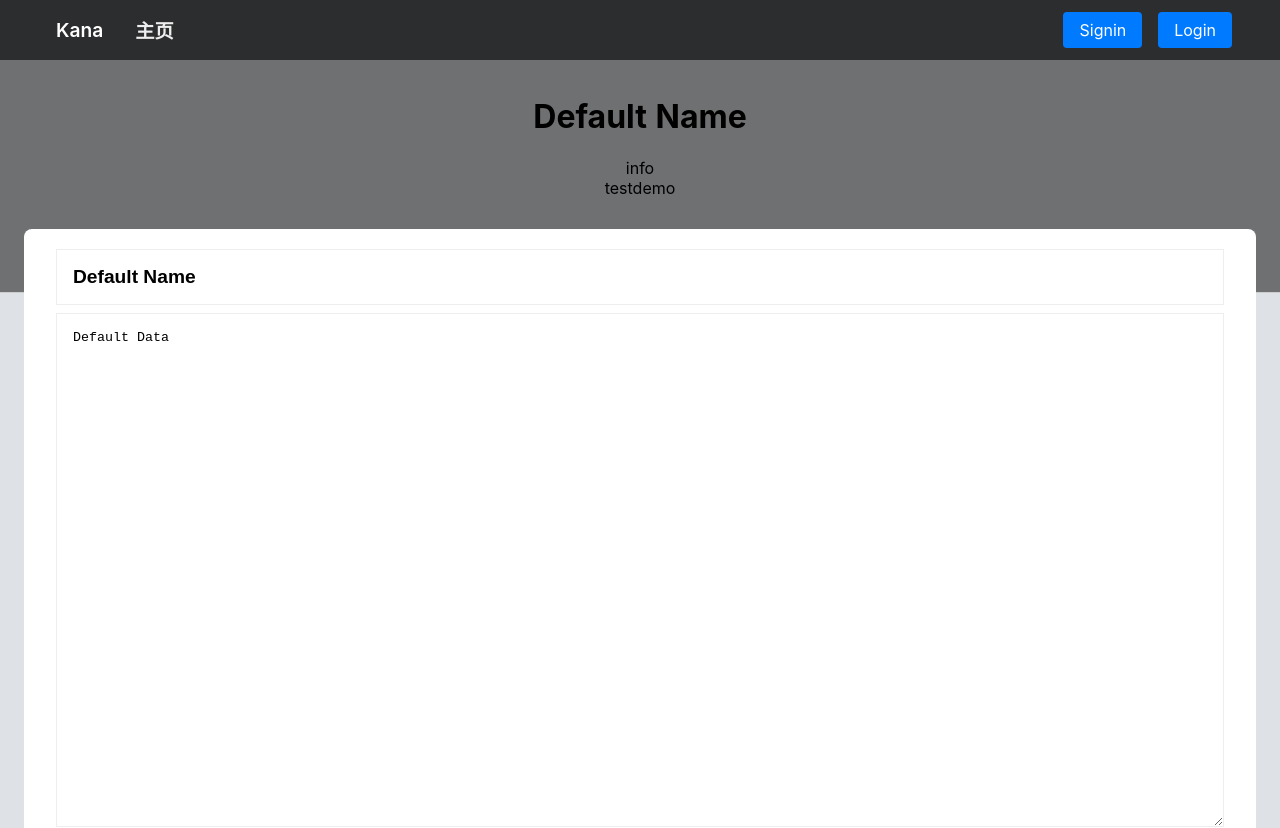
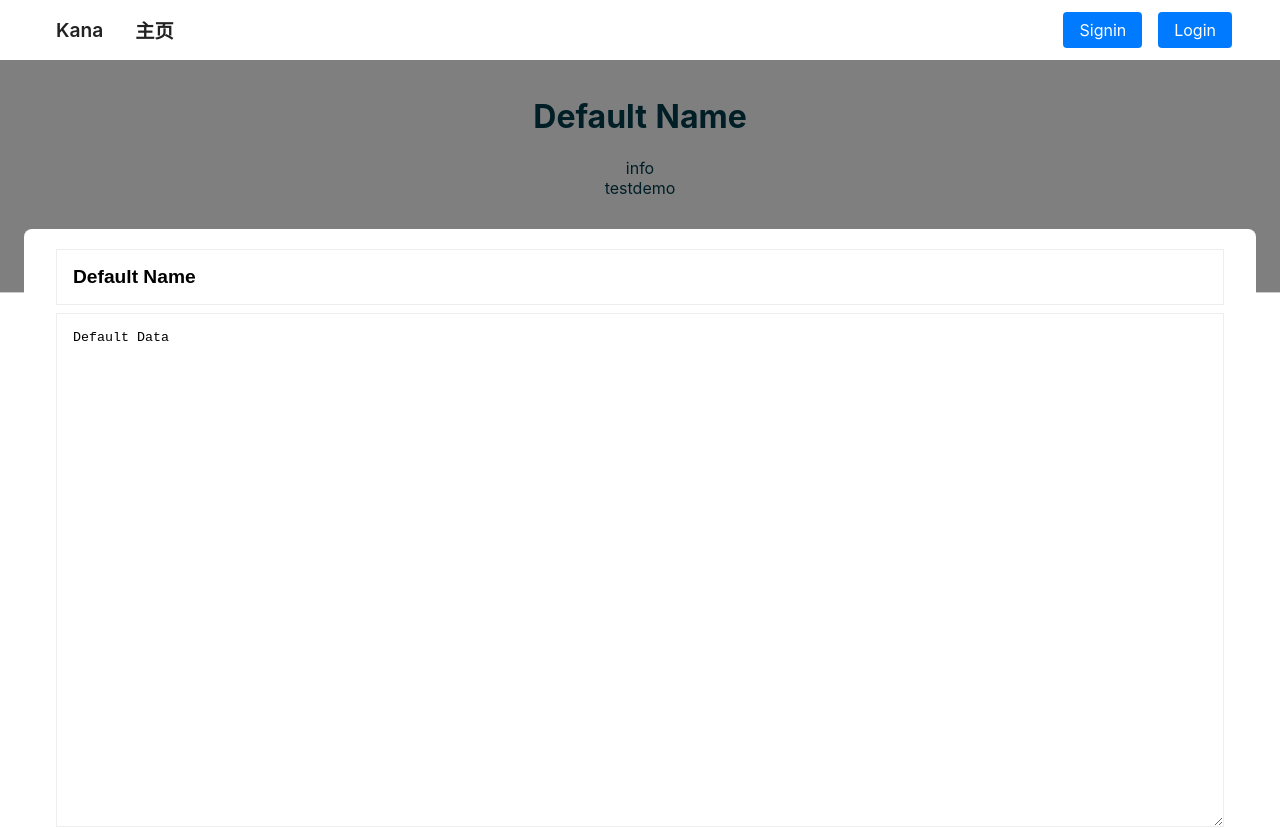
Before and after one commit to InvisibleFuture/kana-bbs, a Nuxt app: page /thread/create in a window 1280 px wide. Shown: the top 828 px of the page. Built offline with nearby package versions, Linux system fonts and the light colour scheme; no server answers.

Commit message:
格局突然变了..

```diff
--- /dev/null
+++ b/assets/sass/default.sass
@@ -0,0 +1,32 @@
+@import "main.sass"
+
+// 元素的默认状态
+html, body
+  font-family: "Source Sans Pro", -apple-system, BlinkMacSystemFont, "Segoe UI", Roboto, "Helvetica Neue", Arial, sans-serif
+  font-size: 16px
+  word-spacing: 1px
+  -ms-text-size-adjust: 100%
+  -webkit-text-size-adjust: 100%
+  -moz-osx-font-smoothing: grayscale
+  -webkit-font-smoothing: antialiased
+  box-sizing: border-box
+  margin: 0
+  padding: 0
+  color: var(--color-default)
+  background-color: var(--background-default)
+  min-height: 100vh
+
+button
+  background: #cc1414
+  color: #ffffff
+  border: none
+  border-radius: .25rem
+
+a
+  text-decoration: none
+a:link  //未访问的
+  color: #222222
+a:visited //已访问的
+  color: #444444
+a:active //点击时
+  color: #2233cc
--- /dev/null
+++ b/assets/sass/main.sass
@@ -0,0 +1,33 @@
+// 调色盘 @satori (不涉及默认元素操作)
+//
+// 背景色 基调为纯白 #ffffff
+// 背景色 主调为薄灰 #f5f6f7
+//
+// 前景色 基调为深灰 #222222
+// 前景色 主调为厚黑 #111111
+
+:root
+  --background-default: #ffffff
+  --background-main: #f5f6f7
+
+  --color-default: rgba(0,30,38, 1)
+  --color-main: rgba(0,30,38, 1)
+
+// 仪式
+.ceremony
+  padding-top: 10rem
+  padding-bottom: 10rem
+  margin: 10rem 0
+  background: var(--background-main)
+
+// 界限
+.circumscription
+  @media (min-width: 480px)
+    margin: 0 2rem
+  @media (min-width: 1280px)
+    max-width: 1200px
+    margin-left: auto
+    margin-right: auto
+
+// 汇聚 converge
+// 过渡 transition: all .75s linear
--- /dev/null
+++ b/components/Model/Box.vue
@@ -0,0 +1,129 @@
+<template lang="pug">
+.model-box
+  .wrap
+    .cube
+      .front
+      .back
+      .left
+      .right
+      .top
+      .bottom
+
+      i.ifront
+      i.iback
+      i.ileft
+      i.iright
+      i.itop
+      i.ibottom
+</template>
+
+<style lang="sass">
+.model-box
+  .wrap
+    height: 200px
+    margin-top: 200px
+    perspective: 1000px
+    perspective-origin: 50% 50%
+    background: #222
+    border-radius: .5rem
+    .cube
+      position: relative
+      width: 12.5rem
+      height: 12.5rem
+      margin: 0 auto
+      transform-style: preserve-3d
+      animation: box 15s linear infinite
+      transform: rotateX(0deg) rotateY(0deg)
+      div
+        position: absolute
+        top: 0
+        left: 0
+        opacity: 0.8
+        width: 100%
+        height: 100%
+        font-size: 1.25rem
+        color: white
+        text-align: center
+        line-height: 200px
+        transition: transform .75s ease-in
+      .front
+        background: linear-gradient(blueviolet,dodgerblue)
+        background-size: auto 100%
+        transform: translateZ(100px)
+      .back
+        background: linear-gradient(blueviolet,dodgerblue)
+        background-size: auto 100%
+        transform: translateZ(-100px) rotateY(180deg)
+      .right
+        background: linear-gradient(blueviolet,dodgerblue)
+        background-size: auto 100%
+        transform: rotateY(90deg) translateZ(100px)
+      .left
+        background: linear-gradient(blueviolet,dodgerblue)
+        background-size: auto 100%
+        transform: rotateY(-90deg) translateZ(100px)
+      .top
+        background: linear-gradient(blueviolet,blueviolet)
+        background-size: auto 100%
+        transform: rotateX(90deg) translateZ(100px)
+      .bottom
+        background: linear-gradient(dodgerblue,dodgerblue)
+        background-size: auto 100%
+        transform: rotateX(-90deg) translateZ(100px)
+      i
+        position: absolute
+        top: 50%
+        left: 50%
+        margin-top: -50px
+        margin-left: -50px
+        width: 100px
+        height: 100px
+      .ifront
+        background: linear-gradient(blueviolet,dodgerblue)
+        background-size: auto 100%
+        transform: translateZ(50px)
+      .iback
+        background: linear-gradient(blueviolet,dodgerblue)
+        background-size: auto 100%
+        transform: translateZ(-50px) rotateY(180deg)
+      .iright
+        background: linear-gradient(blueviolet,dodgerblue)
+        background-size: auto 100%
+        transform: rotateY(90deg) translateZ(50px)
+      .ileft
+        background: linear-gradient(blueviolet,dodgerblue)
+        background-size: auto 100%
+        transform: rotateY(-90deg) translateZ(50px)
+      .itop
+        background: linear-gradient(blueviolet,blueviolet)
+        background-size: auto 100%
+        transform: rotateX(90deg) translateZ(50px)
+      .ibottom
+        background: linear-gradient(dodgerblue,dodgerblue)
+        background-size: auto 100%
+        transform: rotateX(-90deg) translateZ(50px)
+    .cube:hover
+      .front
+        background-size: auto 100%
+        transform: translateZ(200px)
+      .back
+        background-size: auto 100%
+        transform: translateZ(-200px) rotateY(180deg)
+      .right
+        background-size: auto 100%
+        transform: rotateY(90deg) translateZ(200px)
+      .left
+        background-size: auto 100%
+        transform: rotateY(-90deg) translateZ(200px)
+      .top
+        background-size: auto 100%
+        transform: rotateX(90deg) translateZ(200px)
+      .bottom
+        background-size: auto 100%
+        transform: rotateX(-90deg) translateZ(200px)
+@keyframes box
+  0%
+    transform: rotateX(0) rotateY(0)
+  100%
+    transform: rotateX(360deg) rotateY(360deg)
+</style>
--- /dev/null
+++ b/components/Model/ConesInner.vue
@@ -0,0 +1,61 @@
+<template lang="pug">
+ul.model-cones-inner
+  li.bottom
+  li.front
+  li.right
+  li.left
+</template>
+
+<style lang="sass" scoped>
+.model-cones-inner
+  position: relative
+  top: 8px
+  left: 32px
+  width: 64px
+  height: 64px
+  padding: 0
+  list-style: none
+  display: block
+  margin: -25px 0 0 -25px
+  -webkit-transform-style: preserve-3d
+  transform-style: preserve-3d
+  -webkit-transform-origin: 25px 25px
+  transform-origin: 25px 25px
+  -webkit-transform: rotateY(35deg)
+  transform: rotateY(35deg)
+  -webkit-animation: slowRotate 6s ease-in-out infinite 0s
+  animation: slowRotate 6s ease-in-out infinite 0s
+  >li
+    position: absolute
+    top: 0
+    z-index: 10
+    border-left: 28.87px solid transparent
+    border-right: 28.87px solid transparent
+  .bottom
+    border-bottom: 50px solid rgba(200, 200, 200, 0.7)
+  .front
+    border-bottom: 50px solid rgba(80, 80, 80, 0.7)
+    -webkit-transform: rotate3d(-1, 1.732, 0, 70.5deg)
+    transform: rotate3d(-1, 1.732, 0, 70.5deg)
+    -webkit-transform-origin: 25% 50%
+    transform-origin: 25% 50%
+  .right
+    border-bottom: 50px solid rgba(160, 160, 160, 0.7)
+    -webkit-transform: rotate3d(1, 0, 0, 70.5deg)
+    transform: rotate3d(1, 0, 0, 70.5deg)
+    -webkit-transform-origin: 50% 100%
+    transform-origin: 50% 100%
+  .left
+    border-bottom: 50px solid rgba(120, 120, 120, 0.7)
+    -webkit-transform: rotate3d(1, 1.732, 0, -70.5deg)
+    transform: rotate3d(1, 1.732, 0, -70.5deg)
+    -webkit-transform-origin: 75% 50%
+    transform-origin: 75% 50%
+@keyframes slowRotate
+  0%
+    -webkit-transform: rotateY(35deg)
+    transform: rotateY(35deg)
+  100%
+    -webkit-transform: rotateY(395deg)
+    transform: rotateY(395deg)
+</style>
--- a/layouts/default.vue
+++ b/layouts/default.vue
@@ -18,6 +18,9 @@
 </template>
 
 <script>
+import "assets/sass/main.sass";
+import "assets/sass/default.sass";
+
 export default {
   computed: {
     account() {
@@ -36,31 +39,13 @@ export default {
 </script>
 
 <style lang="sass">
-html, body
-  font-family: "Source Sans Pro", -apple-system, BlinkMacSystemFont, "Segoe UI", Roboto, "Helvetica Neue", Arial, sans-serif
-  font-size: 16px
-  word-spacing: 1px
-  -ms-text-size-adjust: 100%
-  -webkit-text-size-adjust: 100%
-  -moz-osx-font-smoothing: grayscale
-  -webkit-font-smoothing: antialiased
-  box-sizing: border-box
-  margin: 0
-  padding: 0
-
-.main
-  min-height: 100vh
-  background-color: #dee2e6
+.block
+  padding-top: 10rem
+  padding-bottom: 10rem
 
 @media (min-width: 480px)
   .main-width
-    //max-width: 480px
     margin: 0 2rem
-
-//@media (min-width: 992px)
-//  .main-width
-//    max-width: 800px
-//    margin: auto
 
 @media (min-width: 1280px)
   .main-width
@@ -68,26 +53,26 @@ html, body
     margin: auto
 
 header.header
-  background-color: rgba(0, 0, 0, .8)
+  //background-color: rgba(0, 0, 0, .8)
   nav.navbar
     display: flex
     align-items: center
     .navbar-logo
-      color: #fff
+      //color: #fff
       margin: 0 1rem
       font-size: 1.2rem
       font-weight: 600
     .navbar-item
-      color: #eee
+      //color: #eee
       padding: 1rem
       font-size: 1.2rem
       font-weight: 600
     .navbar-item:hover
-      color: #fff
+      //color: #fff
     .expnone
       flex: 1
     .userinfo
-      color: #ffffff
+      //color: #ffffff
       font-weight: 600
       display: flex
       align-items: center
@@ -100,14 +85,6 @@ footer.footer
   text-align: center
   margin: 4rem
 
-a
-  text-decoration: none
-a:link  // 未访问的
-  color: #222222
-a:visited
-  color: #223388
-a:active // 点击时
-  color: #2233cc
 a.button
   border: none
   border-radius: .25rem
--- a/pages/index.vue
+++ b/pages/index.vue
@@ -1,24 +1,43 @@
 <template lang="pug">
-.index.main-width
-  article
-    .card
-      .content
-        p 下载 Kana: 400 行代码实现服务端
-        p 下载 Kana-bbs: 基于 kana 后端使用 Nuxt3 构建的社区论坛程序
-        p 文档补全计划: 标记任何你感到疑惑的或是不符合直觉之处, 以及你需要却感觉无法轻松实现的功能
-    .card
-      .header
-        span 最新
-        span 精华
-        .expnone
-        nuxt-link.create-thread(to="/thread/create") 新议题
-      .content
-        ThreadList(:data="data")
-  aside
-    .card
-      .content
-        .bbs-title Kana 开发者论坛
-        p 基于 node 实现的小型服务端
+.index-default
+  .circumscription
+    ModelBox
+    p 下载安装, 查看文档, 提问讨论, 开发
+  .ceremony
+    .circumscription
+      ThreadList(:data="data")
+      ul
+        li 除去阅览以外, 还可以做一些什么
+        li 如翻页, 如发表
+        li
+          nuxt-link(to="/thread/create")
+            button 新议题
+  //.index.main-width
+  //  article
+  //    .card
+  //      .content
+  //        p 下载 Kana: 400 行代码实现服务端
+  //        p 下载 Kana-bbs: 基于 kana 后端使用 Nuxt3 构建的社区论坛程序
+  //        p 文档补全计划: 标记任何你感到疑惑的或是不符合直觉之处, 以及你需要却感觉无法轻松实现的功能
+  //        //ModelBox
+  //        //ModelConesInner
+  //    .card
+  //      .header
+  //        span 最新
+  //        span 精华
+  //        .expnone
+  //        nuxt-link.create-thread(to="/thread/create") 新议题
+  //      .content
+  //        ThreadList(:data="data")
+  //  aside
+  //    .card
+  //      .content
+  //        .bbs-title Kana 开发者论坛
+  //        p
+  //        | 基于 node 实现的小型服务端,旨在快速灵活构建小型项目
+  //        | <br/> 1. 数据类型无限扩展并复用
+  //        | <br/> 2. 无依赖免配置一键安装
+  //        | <br/> 3. 接口模型
 </template>
 
 <script>
@@ -30,43 +49,3 @@ export default {
   },
 };
 </script>
-
-<style lang="sass">
-// 基本布局
-.index
-  display: flex
-
-  article
-    flex: 75
-    .card .header
-      display: flex
-      .expnone
-        flex: 1
-  aside
-    flex: 25
-
-.card
-  margin: 1rem .5rem
-  border-radius: .5rem
-  overflow: hidden
-  background-color: #ffffff
-  box-shadow: 0 6px 22px 0 rgba(0,0,0,.08)
-  .header
-    padding: 1rem
-    border-bottom: 1px solid #ccc
-
-  .content
-    padding: 1rem
-
-a.create-thread
-  border: none
-  border-radius: .25rem
-  padding: .5rem 1rem
-  background-color: #007bff
-  color: #ffffff !important
-  display: block
-
-.bbs-title
-  font-size: 1.2rem
-  font-weight: 600
-</style>
```
